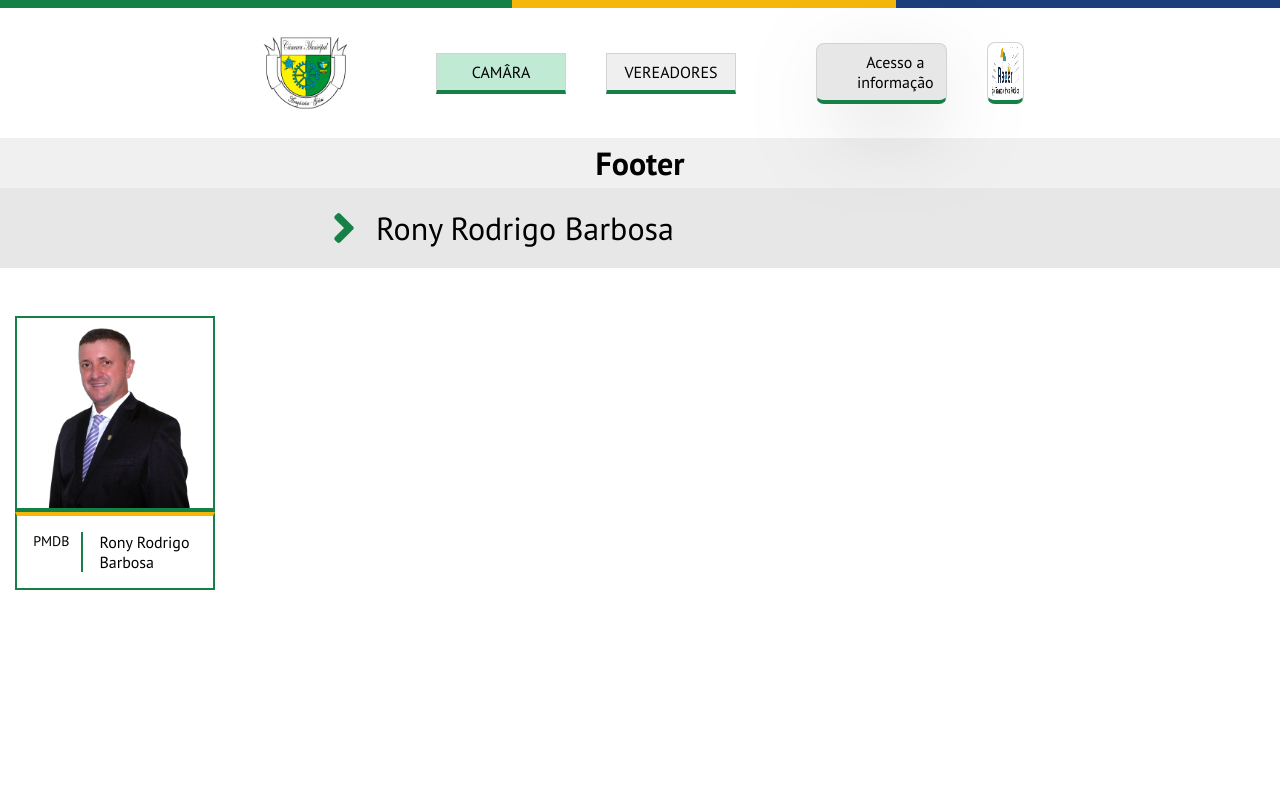
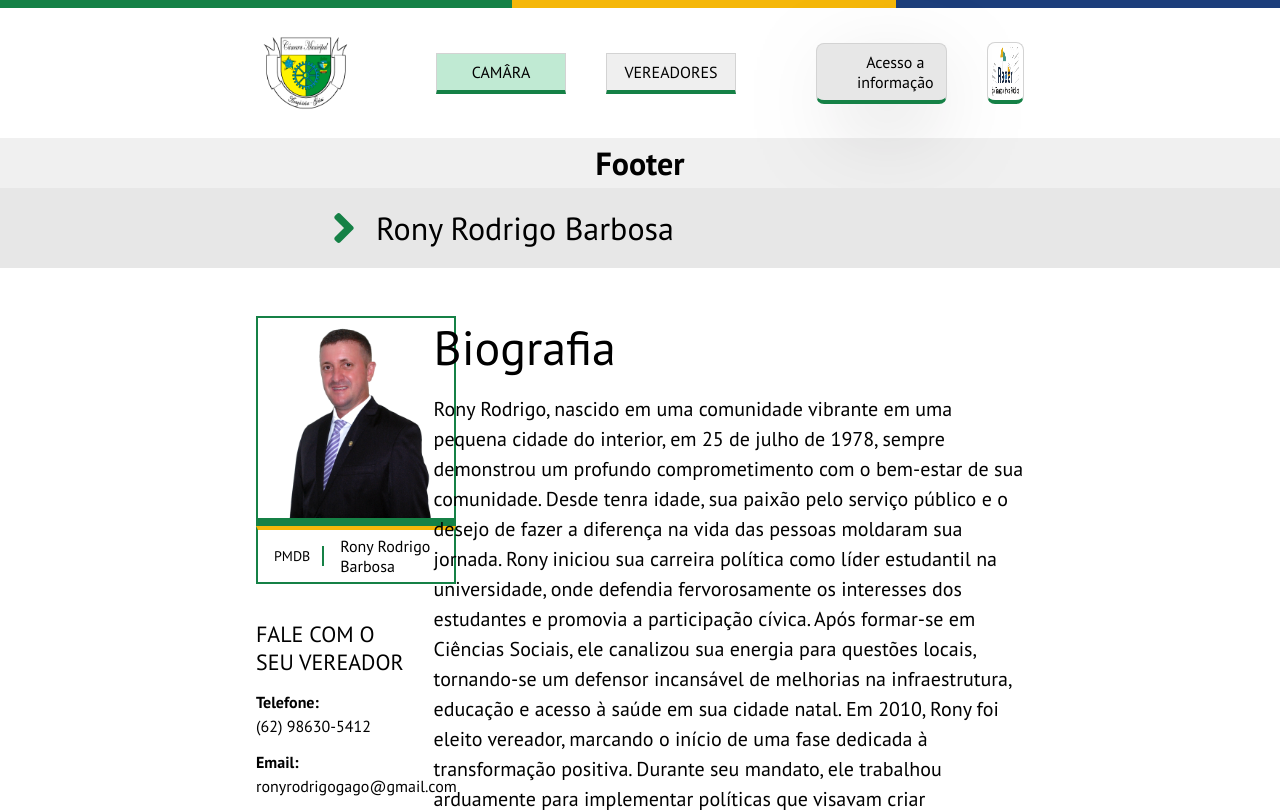
Before and after one commit to yaandn/siteCamara, a React (Vite) app: page /vereadores/1 in a window 1280 px wide. Shown: the top 812 px of the page. Built offline with nearby package versions, Linux system fonts and the light colour scheme; some icons are missing.

Commit message:
Criação da tela de vereador

```diff
--- a/src/components/Card/index.jsx
+++ b/src/components/Card/index.jsx
@@ -1,10 +1,12 @@
-import {Container, Footer} from './style'
+import {Container, BoxImg, Footer} from './style'
 
 export default function Card ({foto, partido, nome, nano}) {
     return (
+        <Container type={nano}>
+            <BoxImg type={nano}>
+                <img src={foto} alt='foto-vereador' className="foto-vereador" />
 
-        <Container type={nano}>
-            <img src={foto} alt='foto-vereador' className="foto-vereador" />
+            </BoxImg>
             <Footer type ={nano}>
                 <div className="partido">
                     <span>{partido}</span>
@@ -14,6 +16,8 @@ export default function Card ({foto, partido, nome, nano}) {
                 </div>
             </Footer>
         </Container>
+
+
     )
 
 }
--- a/src/components/Card/style.js
+++ b/src/components/Card/style.js
@@ -1,16 +1,36 @@
 import styled from "styled-components";
+
 
 export const Container = styled.div`
     width: ${({type}) => type === 'nano' ? '200px' : '300px'};
-    height: ${({type}) => type === 'nano' ? '200px' : '300px'};
+    height: ${({type}) => type === 'nano' ? 'fit-content' : '350px'};
+
+
+    transition: width 0.1s ease-in;
+    transition: height 0.1s ease-in;
+
+
+    &:hover {
+        width: ${({type}) => type === 'nano' ? '200px' : '310px'};
+        height: ${({type}) => type === 'nano' ? 'fit-content' : '360px'};
+        cursor: pointer;
+
+
+    }
+`;
+
+export const BoxImg = styled.div`
+    width: 100%;
+    background-color: green;
+
     border: 2px solid var(--cor-primaria);
     border-bottom: 8px solid var(--cor-primaria);
     display: flex;
     flex-direction: column;
     align-items: center;
     background-color: var(--cor-primaria);
-    transition: width 0.1s ease-in;
-    transition: height 0.1s ease-in;
+
+
 
 
 
@@ -18,44 +38,40 @@ export const Container = styled.div`
 
     .foto-vereador {
         width: 100%;
-        height: 100%;
+        height: ${({type}) => type === 'nano' ? '200px' : '300px'};;
+
 
     }
 
-    &:hover {
-        width: 310px;
-        height: 310px;
-        cursor: pointer;
 
-        footer {
-            width: 310px;
-            height: 66px;
-        }
-    }
 `;
 
 export const Footer = styled.footer`
     display: flex;
     gap: 16px;
     align-items: center;
-    width: ${({type}) => type === 'nano' ? '200px' : '300px'};
-    height: ${({type}) => type === 'nano' ? '200px' : '300px'};
+    width: 100%;
+    height: 20%;
+
     background-color: #fff;
-    margin-top: 4px;
 
     padding: 16px;
     border: 2px solid var(--cor-primaria);
     border-top: 4px solid var(--cor-secundaria) ;
-    transition: width 0.1s ease-in;
-    transition: height 0.1s ease-in;
+
+
 
 
 
 
     .partido {
         font-size: 14px;
+
         height: 100%;
         border-right: 2px solid var(--cor-primaria);
+        display: flex;
+        align-items: center;
+        justify-content: center;
 
         span {
             text-align: center;
--- a/src/data/InfoVereadores/index.js
+++ b/src/data/InfoVereadores/index.js
@@ -13,7 +13,18 @@ export const vereadoresList = [
         id:1,
         nome: 'Rony Rodrigo Barbosa',
         partido: 'PMDB',
-        biografia: 'lorem ypsum',
+        biografia: `
+            Rony Rodrigo, nascido em uma comunidade vibrante em uma pequena cidade do interior, em 25 de julho de 1978, sempre demonstrou um profundo comprometimento com o bem-estar de sua comunidade. Desde tenra idade, sua paixão pelo serviço público e o desejo de fazer a diferença na vida das pessoas moldaram sua jornada.\n
+
+            Rony iniciou sua carreira política como líder estudantil na universidade, onde defendia fervorosamente os interesses dos estudantes e promovia a participação cívica. Após formar-se em Ciências Sociais, ele canalizou sua energia para questões locais, tornando-se um defensor incansável de melhorias na infraestrutura, educação e acesso à saúde em sua cidade natal.\n
+
+            Em 2010, Rony foi eleito vereador, marcando o início de uma fase dedicada à transformação positiva. Durante seu mandato, ele trabalhou arduamente para implementar políticas que visavam criar oportunidades econômicas, apoiar iniciativas culturais e fortalecer a inclusão social na comunidade.\n
+
+            A transparência e a comunicação aberta sempre foram marcas registradas do mandato de Rony. Ele estabeleceu canais de diálogo direto com os cidadãos, ouvindo suas preocupações e colaborando na busca por soluções. Seu compromisso com a prestação de contas e a representação genuína renderam-lhe o respeito e a confiança de seus eleitores.\n
+
+            Além de suas responsabilidades como vereador, Rony é conhecido por seu envolvimento em projetos sociais, promovendo a conscientização sobre questões ambientais e apoiando iniciativas que beneficiam famílias de baixa renda. Sua abordagem centrada nas pessoas reflete sua convicção de que a verdadeira mudança começa com ações práticas no nível local.\n
+
+            Fora da esfera política, Rony é um entusiasta do esporte e um apoiador ávido das artes locais. Seu compromisso em construir uma comunidade mais inclusiva e próspera continua a ser a força motriz de sua dedicação ao serviço público. Como vereador, Rony Rodrigo continua a trabalhar incansavelmente para criar um ambiente onde todos possam prosperar e sentir-se verdadeiramente representados.`,
         telefone: '(62) 98630-5412',
         email: 'ronyrodrigogago@gmail.com',
         foto: Rony,
@@ -23,7 +34,7 @@ export const vereadoresList = [
         id: 2,
         nome: 'Alessandro Teixeira dos Santos',
         partido: 'PMDB',
-        biografia: 'lorem ypsum',
+        biografia: '',
         telefone: '(62) 984665191',
         email: 'alessandrocabaca2018@gmail.com',
          foto: Alessandro,
@@ -32,7 +43,7 @@ export const vereadoresList = [
         id: 3,
         nome: 'Fabiana Leite de Souza',
         partido: 'PMDB',
-        biografia: 'lorem ypsum',
+        biografia: '',
         telefone: '(62) 99677-1973',
         email: 'faby_gyn@hotmail.com',
          foto: Bia,
@@ -41,7 +52,7 @@ export const vereadoresList = [
         id: 4,
         nome: 'Francisco Ferreira de Medeiros',
         partido: 'PMDB',
-        biografia: 'lorem ypsum',
+        biografia: '',
         telefone: '(62) 98590-0133',
         email: 'ronyrodrigogago@gmail.com',
          foto: Chico,
@@ -50,7 +61,7 @@ export const vereadoresList = [
         id: 5,
         nome: 'Julio Cesar Batista',
         partido: 'PMDB',
-        biografia: 'lorem ypsum',
+        biografia: '',
         telefone: '(62) 98426-8142',
         email: 'juliocesarrepublicanos@gmail.com',
          foto: JulioCesar,
@@ -59,7 +70,7 @@ export const vereadoresList = [
         id: 6,
         nome: 'Leandro Braz da Silva',
         partido: 'PMDB',
-        biografia: 'lorem ypsum',
+        biografia: '',
         telefone: '(62) 98534-4428',
         email: 'ronyrodrigogago@gmail.com',
          foto: Leandro
@@ -68,7 +79,7 @@ export const vereadoresList = [
         id: 7,
         nome: 'Paulo Roberto de Oliveira',
         partido: 'PMDB',
-        biografia: 'lorem ypsum',
+        biografia: '',
         telefone: '(62) 98652-4715',
         email: 'ronyrodrigogago@gmail.com',
          foto: Paulinho,
@@ -77,7 +88,7 @@ export const vereadoresList = [
         id: 8,
         nome: 'Sergio Lourenço de Souza',
         partido: 'PMDB',
-        biografia: 'lorem ypsum',
+        biografia: '',
         telefone: '(62) 98427-1031',
         email: 'serginhosouza22333@gmail.com',
          foto: Serginho,
@@ -86,7 +97,7 @@ export const vereadoresList = [
         id:9,
         nome: 'Eudes Carlos de Oliveira',
         partido: 'PMDB',
-        biografia: 'lorem ypsum',
+        biografia: '',
         telefone: '(62) 98660-2104',
         email: 'eudescarlosoliveira@gmail.com',
         foto: Eudes,
--- a/src/pages/Vereador/index.jsx
+++ b/src/pages/Vereador/index.jsx
@@ -1,4 +1,4 @@
-import { useLayoutEffect, useState } from "react";
+import { useEffect, useLayoutEffect, useState } from "react";
 import { useParams } from "react-router-dom"
 import { Container, BoxContainer, InfoContainer, BioContainer } from "./style";
 
@@ -14,10 +14,16 @@ export default function Vereador() {
 
 
 
+
+
     useLayoutEffect(() => {
         const vereadorSelecionado = vereadoresList.find((vereador)=> vereador.id == id)
         setVereador(vereadorSelecionado);
     }, [])
+
+
+
+
 
     return (
         <Container>
@@ -31,9 +37,29 @@ export default function Vereador() {
                         nano="nano"
                     />
 
+                    <span className="subtitle">FALE COM O SEU VEREADOR</span>
+                    <div className="infos">
+                        <div>
+                            <span className="item-title">Telefone:</span>
+                            <span className="item">{vereador.telefone}</span>
+                        </div>
+                        <div>
+                            <span className="item-title">Email:</span>
+                            <span className="item">{vereador.email}</span>
+                        </div>
+                        <div>
+                            <span className="item-title">Endereço para correspondência:</span>
+                            <span className="item">Av. Alfredo Nasser, 544 - Centro, Aragoiânia - GO, 75360-000</span>
+                        </div>
+                    </div>
+
+
+
 
                 </InfoContainer>
                 <BioContainer>
+                    <span>Biografia</span>
+                    <span className="bio">{vereador.biografia}</span>
 
                 </BioContainer>
             </BoxContainer>
--- a/src/pages/Vereador/style.js
+++ b/src/pages/Vereador/style.js
@@ -2,25 +2,74 @@ import styled from "styled-components";
 
 export const Container = styled.div`
     width: 100%;
+    display: flex;
+    align-items: center;
+    flex-direction: column;
 `;
 
 export const BoxContainer = styled.div`
     width: 60%;
     display: flex;
-    align-items: center;
+   justify-content: center;
     margin-top: 48px;
+    gap: 24px;
+
 `;
 
 export const InfoContainer = styled.div`
-    width: 30%;
+
+    width: 20%;
     display: flex;
     flex-direction: column;
-    align-items: center;
+
+
+
+
+
+
+
+
+
+
+    .subtitle {
+        display: block;
+        font-size: 22px;
+        margin-top: 16px;
+    }
+
+    .infos {
+        display: flex;
+        flex-direction: column;
+        gap: 16px;
+        margin-top: 16px;
+
+        .item-title {
+            display: block;
+            font-weight: bold;
+            margin-bottom: 4px;
+        }
+
+
+    }
+
+
 `;
 
 export const BioContainer = styled.div`
-    width: 60%;
+    width: 80%;
+    height: 1000px;
     display: flex;
     flex-direction: column;
 
+    span {
+        font-size: 48px;
+        margin-bottom: 16px;
+    }
+
+    .bio {
+        font-size: 20px;
+        line-height: 1.5;
+        font-weight: 400;
+
+    }
 `;
```
